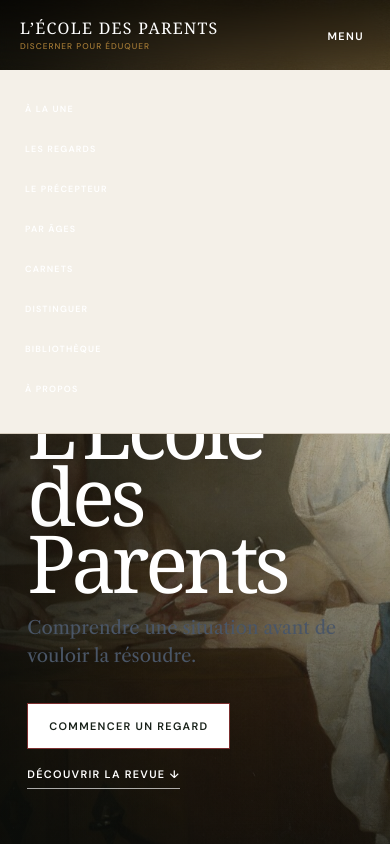
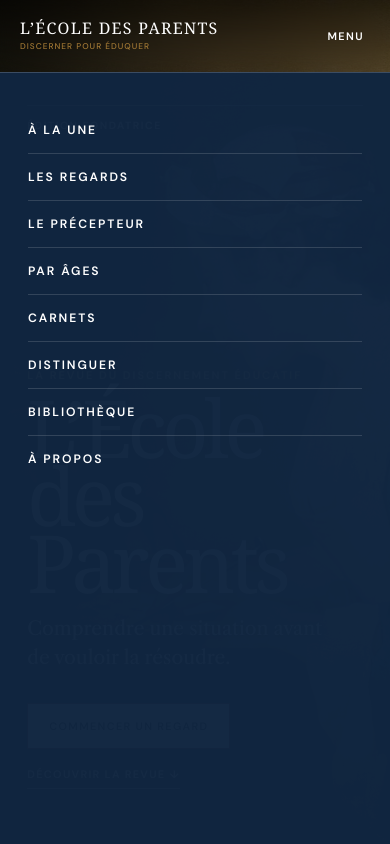
Before and after one commit to Alan75005/INSTITUT, a plain HTML site: page index.html in a window 390 px wide. Both pictures are taken after a click on the button "MENU". Shown: the top 844 px of the page. Drawn offline with nearby package versions, Linux system fonts and the light colour scheme; a web font is replaced by a local one.

Commit message:
Add files via upload

```diff
--- a/app.js
+++ b/app.js
@@ -1,14 +1,20 @@
 const menu = document.querySelector('.menu');
 const nav = document.querySelector('#nav');
 if (menu && nav) {
+  const closeMenu = () => {
+    nav.classList.remove('open');
+    document.body.classList.remove('menu-open');
+    menu.setAttribute('aria-expanded', 'false');
+  };
   menu.addEventListener('click', () => {
     const open = nav.classList.toggle('open');
+    document.body.classList.toggle('menu-open', open);
     menu.setAttribute('aria-expanded', String(open));
   });
-  nav.querySelectorAll('a').forEach(a => a.addEventListener('click', () => {
-    nav.classList.remove('open');
-    menu.setAttribute('aria-expanded', 'false');
-  }));
+  nav.querySelectorAll('a').forEach(a => a.addEventListener('click', closeMenu));
+  document.addEventListener('keydown', event => {
+    if (event.key === 'Escape') closeMenu();
+  });
 }
 const dialog = document.querySelector('#discernment-dialog');
 document.querySelector('[data-dialog-open]')?.addEventListener('click', () => dialog?.showModal());
--- a/index.html
+++ b/index.html
@@ -14,7 +14,7 @@
 <section class="magazine-cover" aria-label="Couverture de L’École des Parents">
 <img src="chardin-jeune-maitresse-ecole.jpg" alt="Détail de La Jeune Maîtresse d’école de Chardin">
 <div class="cover-shade"></div>
-<div class="cover-edition"><span>Édition fondatrice</span><span>Été 2026 · V8.2</span></div>
+<div class="cover-edition"><span>Édition fondatrice</span><span>Été 2026 · V8.4</span></div>
 <div class="cover-copy"><p class="cover-label">La revue du discernement éducatif</p><h1>L’École<br>des Parents</h1><p class="cover-deck">Comprendre une situation avant de vouloir la résoudre.</p><div class="cover-actions"><a class="primary-action inverse" href="regards.html">Commencer un Regard</a><a class="cover-secondary" href="#a-la-une">Découvrir la revue ↓</a></div></div>
 <div class="cover-credit">Jean-Siméon Chardin · <em>La Jeune Maîtresse d’école</em> · Domaine public</div>
 </section>
@@ -28,4 +28,4 @@
 <section class="preceptor-teaser"><div><p class="eyebrow">Être accompagné</p><h2>Une situation vous préoccupe&nbsp;?</h2><p>Le Précepteur vous aide à ralentir, décrire les faits, distinguer les jugements et choisir une première action proportionnée.</p><a class="primary-action" href="precepteur.html">Commencer le discernement →</a></div><aside><span>01</span><b>Décrire</b><span>02</span><b>Distinguer</b><span>03</span><b>Décider</b></aside></section>
 <section class="parents-feature"><figure><img src="raphael-ecole-athenes.jpg" alt="L’École d’Athènes de Raphaël"><figcaption>Raphaël, <em>L’École d’Athènes</em>, 1509–1511.</figcaption></figure><div><p class="eyebrow">Dans la revue</p><h2>Penser avant d’agir.</h2><p>Des analyses de situations, des récits et des distinctions pour accompagner les décisions ordinaires qui façonnent une enfance.</p><ul><li><a href="regard-attention.html">Un élève ne parvient plus à se concentrer</a></li><li><a href="carnet-pere-exception.html">Le père qui voulait une exception</a></li><li><a href="distinction-autorite.html">Autorité n’est pas autoritarisme</a></li><li><a href="dialogue-telephone.html">Le téléphone portable</a></li></ul></div></section>
 <section class="age-strip"><p class="eyebrow light">Votre enfant grandit</p><h2>Chaque âge déplace les questions.</h2><div><a href="parcours.html#primaire">École primaire</a><a href="parcours.html#college">Collège</a><a href="parcours.html#lycee">Lycée</a></div></section>
-</main><footer><p class="footer-brand">L’ÉCOLE DES PARENTS</p><blockquote>Discerner pour éduquer.</blockquote><p class="footer-source">Une maison du discernement au service des familles</p><small>© 2026 · Édition fondatrice V8.2</small></footer><script src="app.js"></script></body></html>
+</main><footer><p class="footer-brand">L’ÉCOLE DES PARENTS</p><blockquote>Discerner pour éduquer.</blockquote><p class="footer-source">Une maison du discernement au service des familles</p><small>© 2026 · Édition fondatrice V8.4</small></footer><script src="app.js"></script></body></html>
--- a/styles.css
+++ b/styles.css
@@ -188,3 +188,45 @@ button,a{touch-action:manipulation}.menu,.begin,.save,.close{min-height:44px}.ma
   .collection-status{position:static;left:auto;right:auto;bottom:auto;margin-top:auto;min-height:45px;align-items:center}
   .collection-number{right:24px;top:28px}
 }
+
+/* V8.4 — lisibilité de la couverture et du menu mobile */
+.edition-v82 .cover-deck{
+  color:#fff;
+  font-weight:400;
+  text-shadow:0 2px 14px rgba(0,0,0,.85),0 1px 2px rgba(0,0,0,.75);
+}
+@media(max-width:900px){
+  .edition-v82 .cover-mast nav{
+    top:100%;
+    left:0;
+    right:0;
+    width:100%;
+    min-height:calc(100svh - 100%);
+    max-height:calc(100svh - 100%);
+    padding:34px clamp(28px,7vw,48px) 44px;
+    background:rgba(17,38,65,.985);
+    border:0;
+    border-top:1px solid rgba(255,255,255,.18);
+    box-shadow:0 24px 60px rgba(0,0,0,.38);
+    overflow-y:auto;
+    -webkit-overflow-scrolling:touch;
+  }
+  .edition-v82 .cover-mast nav.open{display:flex;gap:0}
+  .edition-v82 .cover-mast nav a{
+    display:block;
+    padding:15px 0;
+    color:#fff;
+    font-size:.76rem;
+    letter-spacing:.16em;
+    border-bottom:1px solid rgba(255,255,255,.14);
+  }
+  .edition-v82 .cover-mast nav a:last-child{border-bottom:0}
+  body.menu-open{overflow:hidden}
+}
+@media(max-width:650px){
+  .edition-v82 .cover-deck{
+    max-width:92%;
+    font-size:1.2rem;
+    line-height:1.48;
+  }
+}
```
